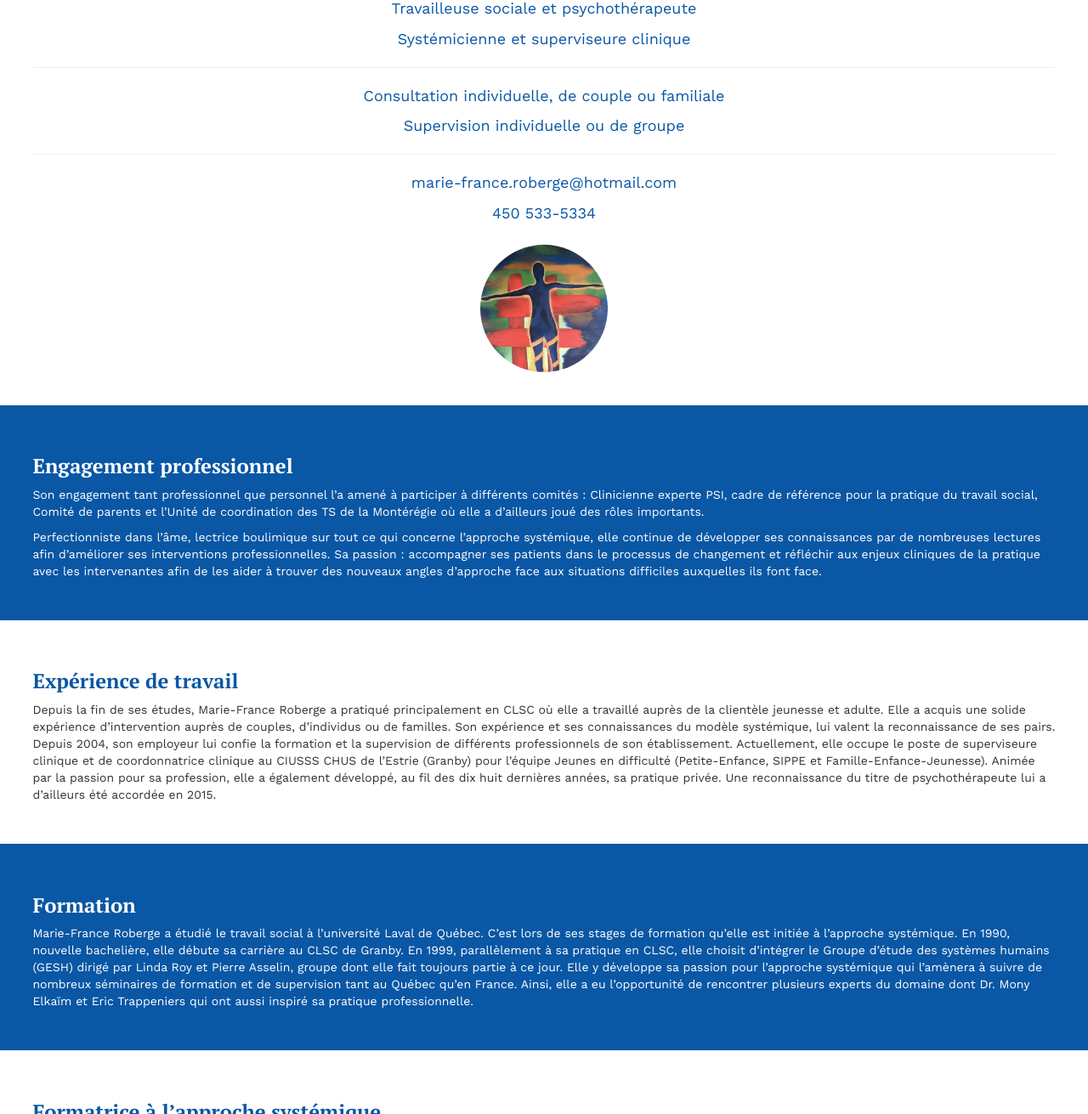
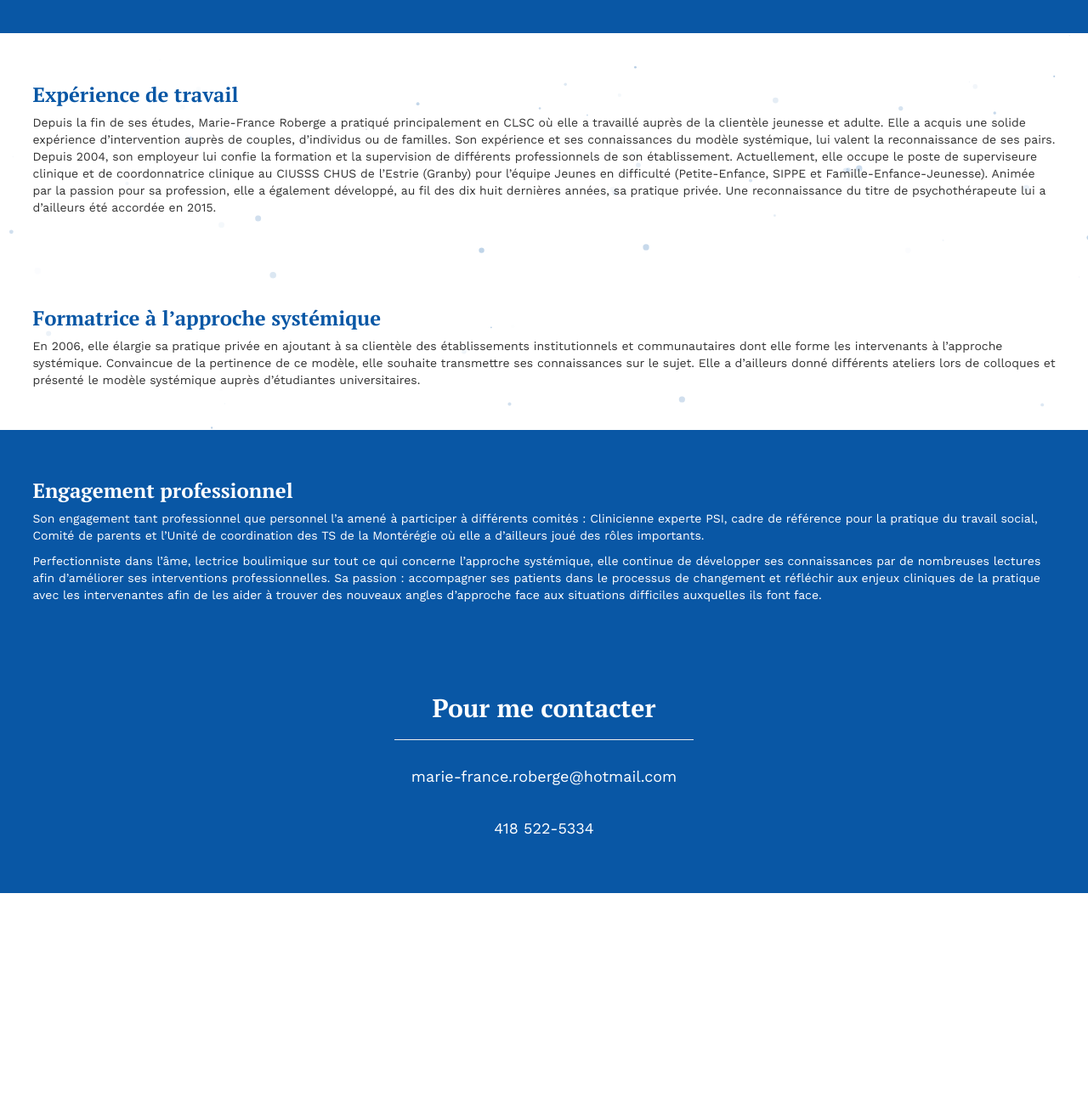
Before and after one commit to jobarbo/mfr, a plain HTML site: page index.html in a window 1280 px wide. Shown: the part 869-2180 px from the top of the page at 85% size. After the commit the page ends 1925 px from the top, so only its background shows below. Drawn offline with nearby package versions, Linux system fonts and the light colour scheme.

Commit message:
modified the order of section as per client

```diff
--- a/css/main.css
+++ b/css/main.css
@@ -159,8 +159,9 @@ section {
 
 #particles-js {
     width: 100%;
-    height: 90%;
-    position: relative;
+    height: 100%;
+    position: absolute;
+    top: 0;
     z-index: -1;
 }
 
--- a/index.html
+++ b/index.html
@@ -53,21 +53,49 @@
             <div class="center">
                 <div class="info">
                     <h1>Marie-France Roberge</h1>
-                    <p>Travailleuse sociale et psychothérapeute</p>
-                    <p>Systémicienne et superviseure clinique</p>
+                    <p>Travailleuse sociale et psychothérapeute systémicienne</p>
                     <hr>
                     <p>Consultation individuelle, de couple ou familiale</p>
                     <p>Supervision individuelle ou de groupe</p>
                     <hr>
                     <p>marie-france.roberge@hotmail.com</p>
-                    <p>450 533-5334</p>
+                    <p>418 522-5334</p>
                 </div>
                 <div class="image-container">
                     <span class="image"></span>
                 </div>
             </div>
         </section>
+        <section id="formation">
+            <!-- 3 -->
+            <div>
+                <h3>Formation</h3>
+                <p>Marie-France Roberge a étudié le travail social à l’université Laval de Québec. C’est lors de ses stages de formation qu’elle est initiée à l’approche systémique. En 1990, nouvelle bachelière, elle débute sa carrière au CLSC de Granby.
+                    En 1999, parallèlement à sa pratique en CLSC, elle choisit d’intégrer le Groupe d’étude des systèmes humains (GESH) dirigé par Linda Roy et Pierre Asselin, groupe dont elle fait toujours partie à ce jour. Elle y développe sa passion
+                    pour l’approche systémique qui l’amènera à suivre de nombreux séminaires de formation et de supervision tant au Québec qu’en France. Ainsi, elle a eu l’opportunité de rencontrer plusieurs experts du domaine dont Dr. Mony Elkaïm et
+                    Eric Trappeniers qui ont aussi inspiré sa pratique professionnelle. </p>
+            </div>
+        </section>
+        <section id="experience">
+            <!-- 2 -->
+            <div>
+                <h3>Expérience de travail</h3>
+                <p>Depuis la fin de ses études, Marie-France Roberge a pratiqué principalement en CLSC où elle a travaillé auprès de la clientèle jeunesse et adulte. Elle a acquis une solide expérience d’intervention auprès de couples, d’individus ou de
+                    familles. Son expérience et ses connaissances du modèle systémique, lui valent la reconnaissance de ses pairs. Depuis 2004, son employeur lui confie la formation et la supervision de différents professionnels de son établissement.
+                    Actuellement, elle occupe le poste de superviseure clinique et de coordonnatrice clinique au CIUSSS CHUS de l’Estrie (Granby) pour l’équipe Jeunes en difficulté (Petite-Enfance, SIPPE et Famille-Enfance-Jeunesse). Animée par la passion
+                    pour sa profession, elle a également développé, au fil des dix huit dernières années, sa pratique privée. Une reconnaissance du titre de psychothérapeute lui a d’ailleurs été accordée en 2015.</p>
+            </div>
+        </section>
+        <section id="approche">
+            <!-- 4 -->
+            <div>
+                <h3>Formatrice à l’approche systémique</h3>
+                <p>En 2006, elle élargie sa pratique privée en ajoutant à sa clientèle des établissements institutionnels et communautaires dont elle forme les intervenants à l’approche systémique. Convaincue de la pertinence de ce modèle, elle souhaite
+                    transmettre ses connaissances sur le sujet. Elle a d’ailleurs donné différents ateliers lors de colloques et présenté le modèle systémique auprès d’étudiantes universitaires.</p>
+            </div>
+        </section>
         <section id="engagement">
+            <!-- 1 -->
             <div>
                 <h3>Engagement professionnel</h3>
                 <p>Son engagement tant professionnel que personnel l’a amené à participer à différents comités : Clinicienne experte PSI, cadre de référence pour la pratique du travail social, Comité de parents et l’Unité de coordination des TS de la Montérégie
@@ -77,37 +105,12 @@
                     font face. </p>
             </div>
         </section>
-        <section id="experience">
-            <div>
-                <h3>Expérience de travail</h3>
-                <p>Depuis la fin de ses études, Marie-France Roberge a pratiqué principalement en CLSC où elle a travaillé auprès de la clientèle jeunesse et adulte. Elle a acquis une solide expérience d’intervention auprès de couples, d’individus ou de
-                    familles. Son expérience et ses connaissances du modèle systémique, lui valent la reconnaissance de ses pairs. Depuis 2004, son employeur lui confie la formation et la supervision de différents professionnels de son établissement.
-                    Actuellement, elle occupe le poste de superviseure clinique et de coordonnatrice clinique au CIUSSS CHUS de l’Estrie (Granby) pour l’équipe Jeunes en difficulté (Petite-Enfance, SIPPE et Famille-Enfance-Jeunesse). Animée par la passion
-                    pour sa profession, elle a également développé, au fil des dix huit dernières années, sa pratique privée. Une reconnaissance du titre de psychothérapeute lui a d’ailleurs été accordée en 2015.</p>
-            </div>
-        </section>
-        <section id="formation">
-            <div>
-                <h3>Formation</h3>
-                <p>Marie-France Roberge a étudié le travail social à l’université Laval de Québec. C’est lors de ses stages de formation qu’elle est initiée à l’approche systémique. En 1990, nouvelle bachelière, elle débute sa carrière au CLSC de Granby.
-                    En 1999, parallèlement à sa pratique en CLSC, elle choisit d’intégrer le Groupe d’étude des systèmes humains (GESH) dirigé par Linda Roy et Pierre Asselin, groupe dont elle fait toujours partie à ce jour. Elle y développe sa passion
-                    pour l’approche systémique qui l’amènera à suivre de nombreux séminaires de formation et de supervision tant au Québec qu’en France. Ainsi, elle a eu l’opportunité de rencontrer plusieurs experts du domaine dont Dr. Mony Elkaïm et
-                    Eric Trappeniers qui ont aussi inspiré sa pratique professionnelle. </p>
-            </div>
-        </section>
-        <section id="approche">
-            <div>
-                <h3>Formatrice à l’approche systémique</h3>
-                <p>En 2006, elle élargie sa pratique privée en ajoutant à sa clientèle des établissements institutionnels et communautaires dont elle forme les intervenants à l’approche systémique. Convaincue de la pertinence de ce modèle, elle souhaite
-                    transmettre ses connaissances sur le sujet. Elle a d’ailleurs donné différents ateliers lors de colloques et présenté le modèle systémique auprès d’étudiantes universitaires.</p>
-            </div>
-        </section>
         <section id="contact">
             <footer>
                 <h2>Pour me contacter</h2>
                 <hr>
                 <a>marie-france.roberge@hotmail.com</a>
-                <p>450 533-5334</p>
+                <p>418 522-5334</p>
             </footer>
         </section>
     </div>
```
